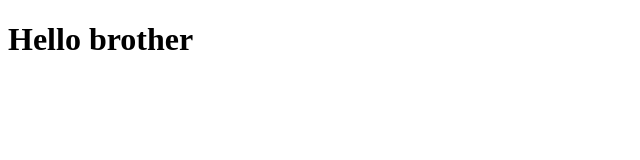
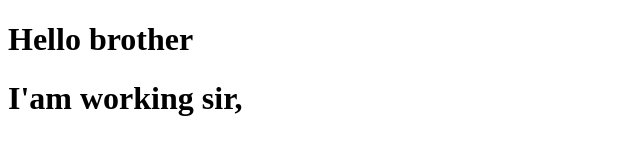
Before and after one commit to dev-shoag/my-first-website, a plain HTML site: page index.html in a window 1280 px wide. Shown: the whole page, without its empty margins (0-640 px from the left). Drawn offline with Linux system fonts and the light colour scheme.

Commit message:
try another time

```diff
--- a/index.html
+++ b/index.html
@@ -9,7 +9,7 @@
     <div class="nav">
         <h1>Hello brother</h1>
         <div class="style">
-
+            <h1>I'am working sir,</h1>
         </div>
     </div>
 </body>
```
